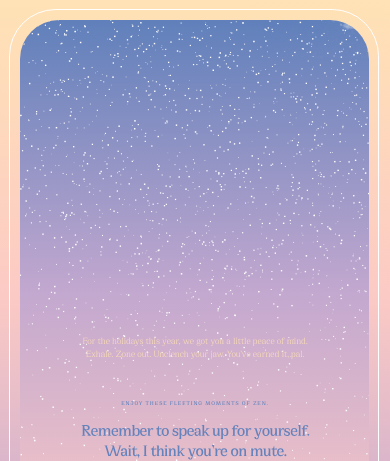
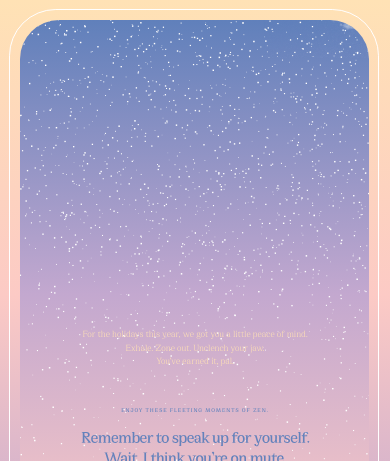
Before and after one commit to jonathanhaggard/Mental-Space-Card, a plain HTML site: page index.html in a window 390 px wide. Shown: the top 461 px of the page. Drawn offline with nearby package versions, Linux system fonts and the light colour scheme; a script that the page names is missing.

Commit message:
h1 relayout

```diff
--- a/assets/css/main.css
+++ b/assets/css/main.css
@@ -340,7 +340,7 @@ position: relative;
 h1{
   font-size: 5vw;
   line-height: 6vw;
-  margin-bottom: 10vh;
+  margin-bottom: 2vw;
 }
 
 
--- a/index.html
+++ b/index.html
@@ -32,8 +32,14 @@
 
       <div class="flexer">
         <h1>
-          For the holidays this year, we got you a little peace of mind.<br/>
-          Exhale. Zone out. Unclench your jaw. You’ve earned it, pal.
+          For the holidays this year, we got you a little peace of mind.
+        </h1>
+        <h1>
+            Exhale. Zone out. Unclench your jaw.
+        </h1>
+
+        <h1>
+            You’ve earned it, pal.
         </h1>
 
         <h2>
```
